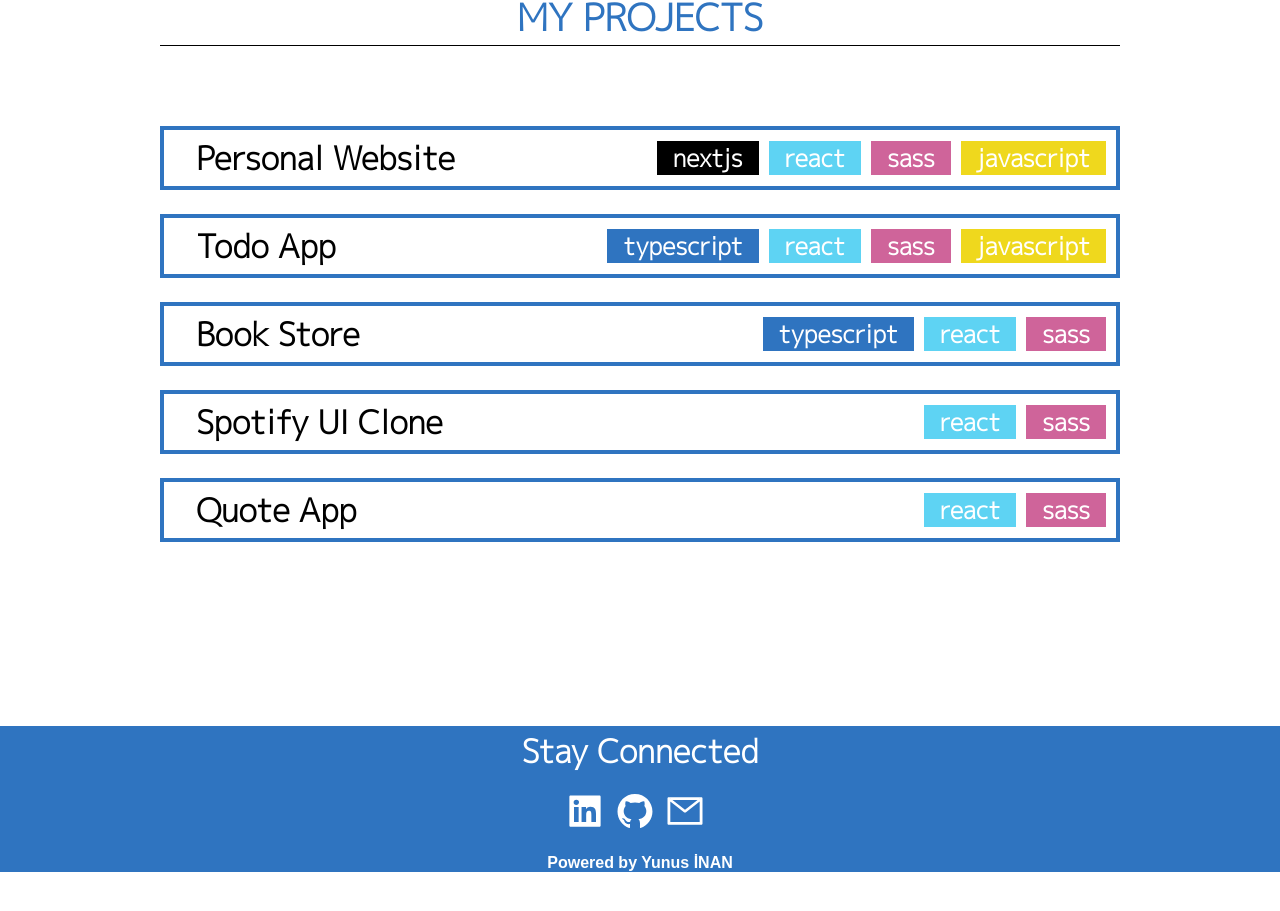
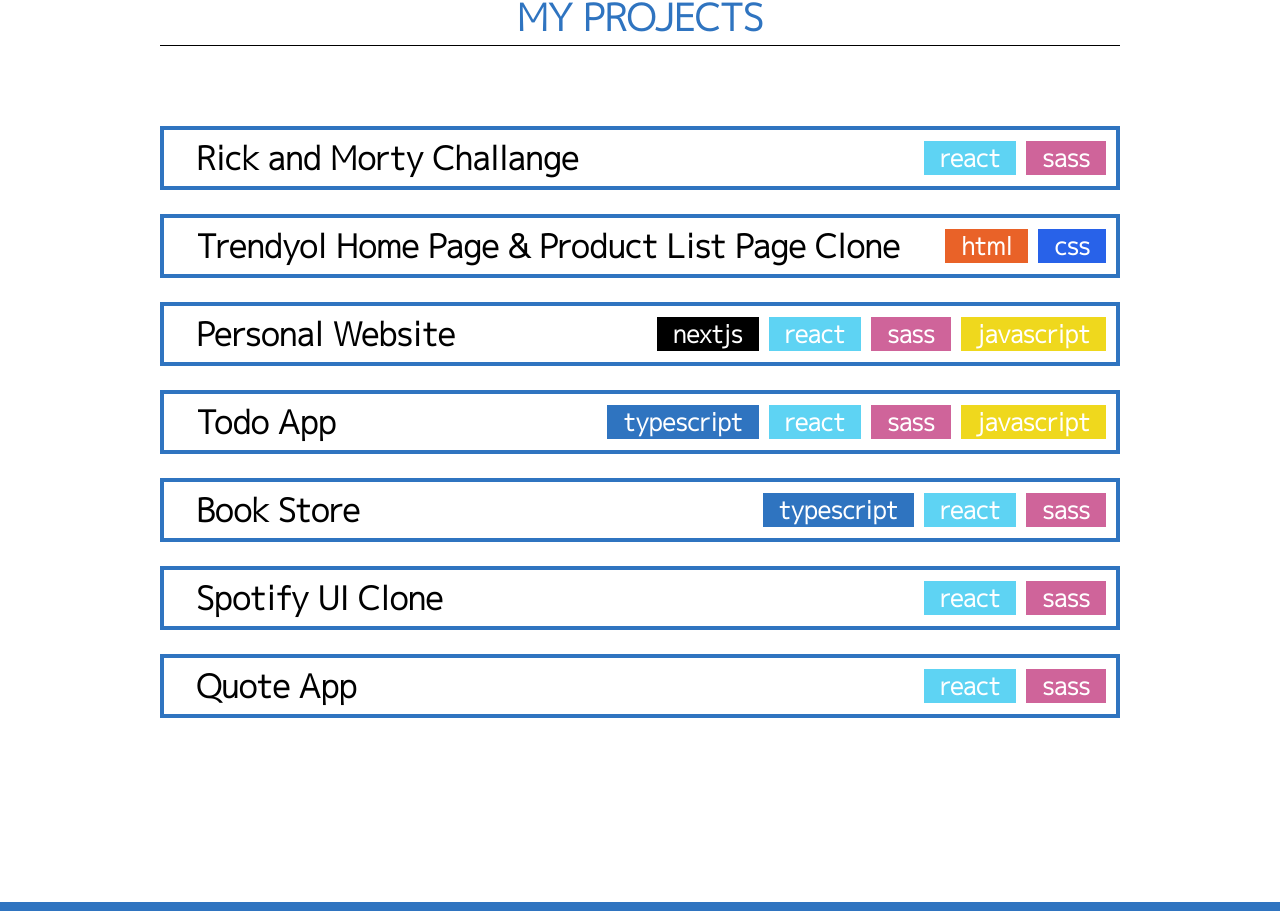
Before and after one commit to Ynsinan/Ynsinan.github.io, a Next.js app: page / in a window 1280 px wide. Shown: the part 1050-1961 px from the top of the page. Before the commit the page ends 1922 px from the top, so only its background shows below. Built offline with nearby package versions, Linux system fonts and the light colour scheme.

Commit message:
New Projects Added

```diff
--- a/components/Project/Tag.js
+++ b/components/Project/Tag.js
@@ -18,6 +18,10 @@ export default function Tag({ tag, index }) {
         }
         else if (tag === "nextjs") {
             setBgColor("#000000");
+        } else if (tag === "html") {
+            setBgColor("#E96228");
+        } else if (tag === "css") {
+            setBgColor("#2862E9");
         }
     }, [tag])
     return (
--- a/projects.js
+++ b/projects.js
@@ -1,4 +1,20 @@
 const projects = [
+    {
+        id: "Trendyol-Bootcamp-HW2",
+        name: "Rick and Morty Challange",
+        content: "Trendyol Frontend Bootcamp 3rd week homework.This week I tried to do a listing detail page using an api and a pagination, although not fully performing.I'm happy with the rest except the pagination",
+        live: "https://yunusinan.me/",
+        github: "https://github.com/Ynsinan/week-3-react-yunus-inan",
+        tags: ["react", "sass"]
+    },
+    {
+        id: "Trendyol-Bootcamp-HW1",
+        name: "Trendyol Home Page & Product List Page Clone",
+        content: "We coded the Home Page and Product List section of trendyol.com together as a teamwork with HTML vs CSS as a 1st week homework at the Frontend Developer Bootcamp organized by the Trendyol and Kodluyoruz teams.",
+        live: "https://yunusinan.me/",
+        github: "https://github.com/Ynsinan/week-1-workshop-assignment-voltran",
+        tags: ["html", "css"]
+    },
     {
         id: "Personal-Website",
         name: "Personal Website",
```
